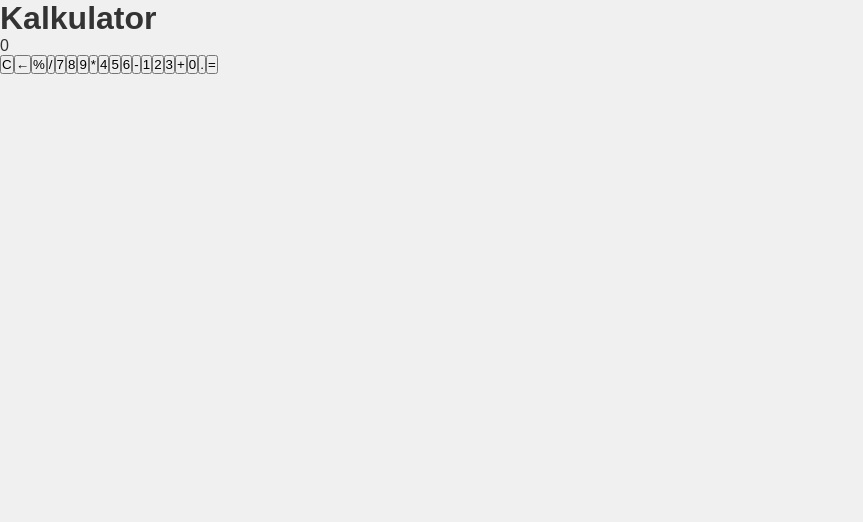
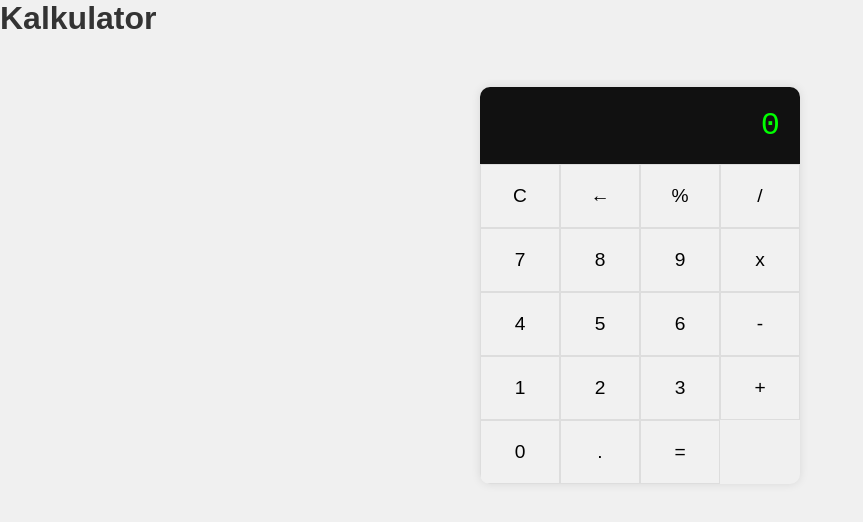
Before and after one commit to Kornetas/kalkulator-react, a React (Vite) app: page / in a window 1280 px wide. Shown: the top 522 px of the page, without its empty margins (0-863 px from the left). Built offline with nearby package versions, Linux system fonts and the light colour scheme.

Commit message:
added basic styled-components styles to Calculator

```diff
--- a/package.json
+++ b/package.json
@@ -11,7 +11,8 @@
   },
   "dependencies": {
     "react": "^19.1.0",
-    "react-dom": "^19.1.0"
+    "react-dom": "^19.1.0",
+    "styled-components": "^6.1.18"
   },
   "devDependencies": {
     "@eslint/js": "^9.25.0",
--- a/src/App.jsx
+++ b/src/App.jsx
@@ -1,5 +1,6 @@
 import "./App.css";
-import Calculator from "./components/Calculator";
+import Calculator from "./components/Calculator/Calculator";
+
 
 function App() {
   return (
--- a/src/components/Calculator.jsx
+++ /dev/null
@@ -1,39 +0,0 @@
-import React from "react";
-
-function Calculator() {
-  return (
-    <div>
-      <div>
-        <div>0</div>
-      </div>
-
-      <div>
-        <button>C</button>
-        <button>←</button>
-        <button>%</button>
-        <button>/</button>
-
-        <button>7</button>
-        <button>8</button>
-        <button>9</button>
-        <button>*</button>
-
-        <button>4</button>
-        <button>5</button>
-        <button>6</button>
-        <button>-</button>
-
-        <button>1</button>
-        <button>2</button>
-        <button>3</button>
-        <button>+</button>
-
-        <button>0</button>
-        <button>.</button>
-        <button>=</button>
-      </div>
-    </div>
-  );
-}
-
-export default Calculator;
--- /dev/null
+++ b/src/components/Calculator/Calculator.jsx
@@ -0,0 +1,38 @@
+import React from "react";
+import { Wrapper, Display, ButtonGrid, Button } from "./Calculator.styles";
+
+function Calculator() {
+  return (
+    <Wrapper>
+      <Display>0</Display>
+
+      <ButtonGrid>
+        <Button>C</Button>
+        <Button>←</Button>
+        <Button>%</Button>
+        <Button>/</Button>
+
+        <Button>7</Button>
+        <Button>8</Button>
+        <Button>9</Button>
+        <Button>x</Button>
+
+        <Button>4</Button>
+        <Button>5</Button>
+        <Button>6</Button>
+        <Button>-</Button>
+
+        <Button>1</Button>
+        <Button>2</Button>
+        <Button>3</Button>
+        <Button>+</Button>
+
+        <Button>0</Button>
+        <Button>.</Button>
+        <Button>=</Button>
+      </ButtonGrid>
+    </Wrapper>
+  );
+}
+
+export default Calculator;
--- /dev/null
+++ b/src/components/Calculator/Calculator.styles.js
@@ -0,0 +1,36 @@
+import styled from "styled-components";
+
+export const Wrapper = styled.div`
+  width: 320px;
+  margin: 50px auto;
+  box-shadow: 0 0 10px rgba(0, 0, 0, 0.1);
+  border-radius: 10px;
+  overflow: hidden;
+  font-family: "Courier New", monospace;
+`;
+
+export const Display = styled.div`
+  background: #111;
+  color: #0f0;
+  padding: 20px;
+  font-size: 2rem;
+  text-align: right;
+`;
+
+export const ButtonGrid = styled.div`
+  display: grid;
+  grid-template-columns: repeat(4, 1fr);
+`;
+
+export const Button = styled.button`
+  padding: 20px;
+  font-size: 1.2rem;
+  border: 1px solid #ddd;
+  background: #f1f1f1;
+  cursor: pointer;
+  transition: background 0.2s;
+
+  &:hover {
+    background: #e0e0e0;
+  }
+`;
```
Also changed, not shown: 1 other file (tests, documents, lock files or other folders).
